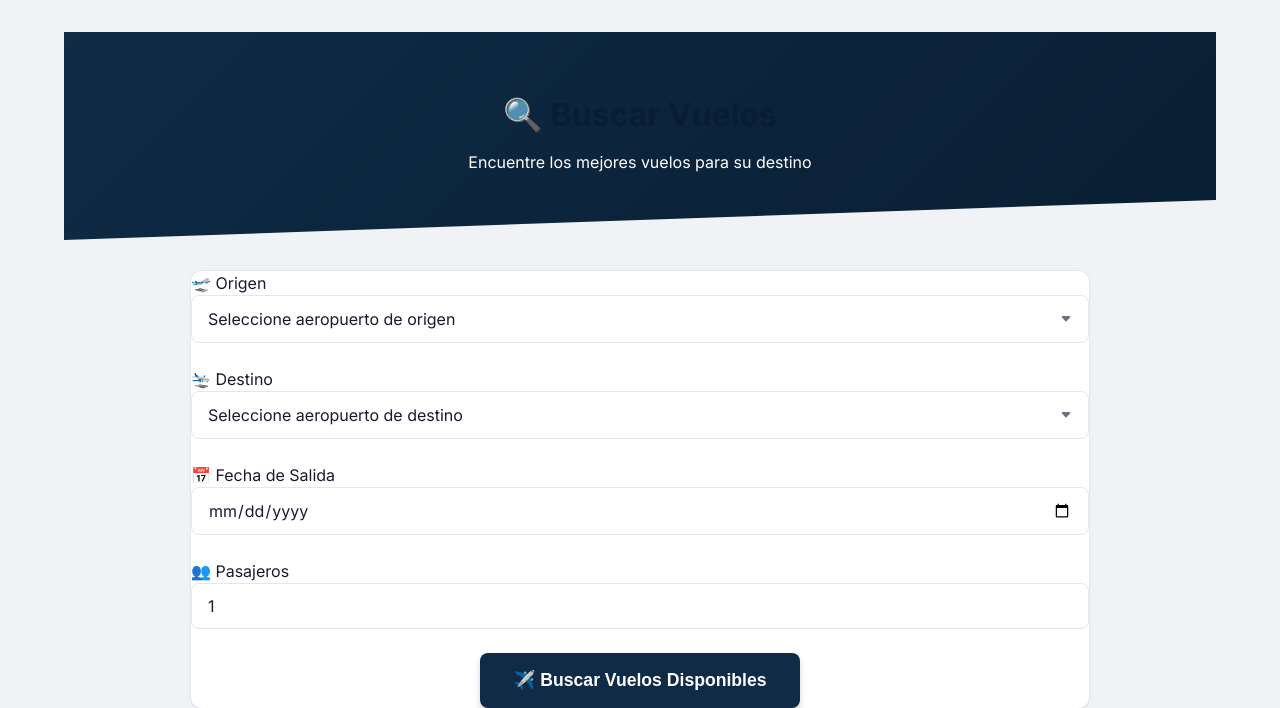
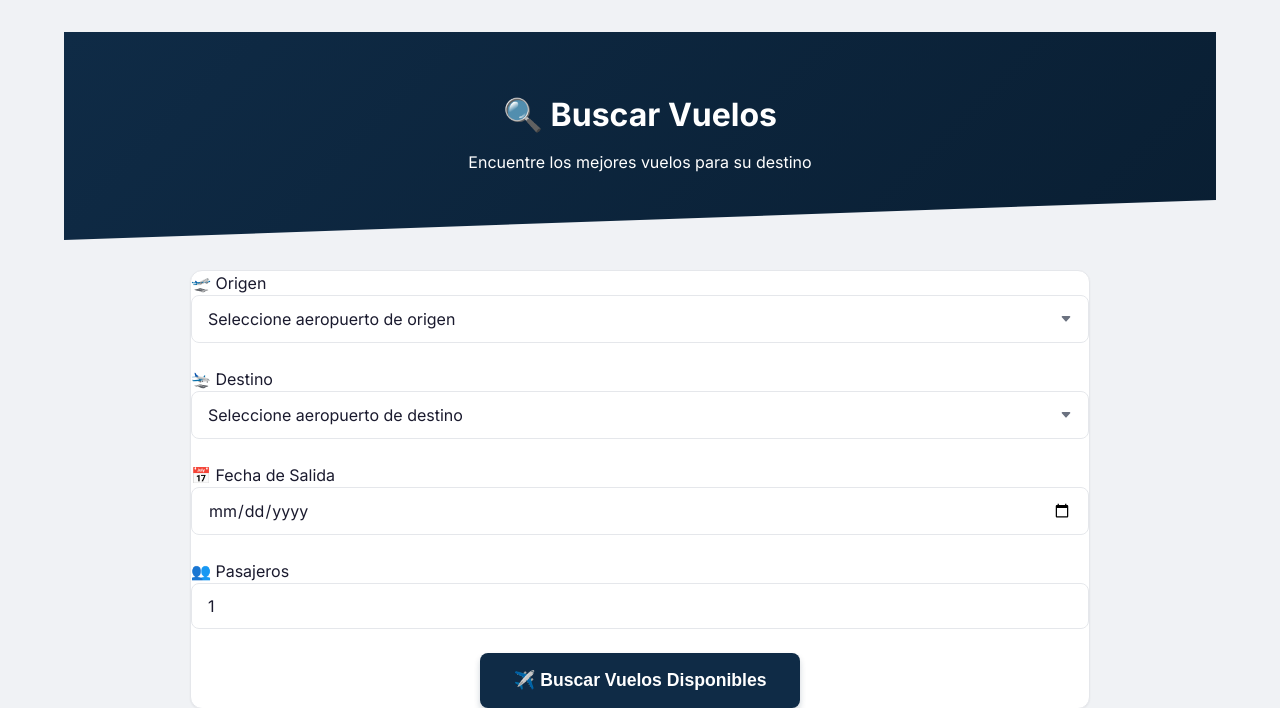
Before and after one commit to 1Mejor2345/SBD_2P, a Flask app: template templates/reservaciones/buscar_vuelos.html in a window 1280 px wide. Shown: the top 708 px of the page. Run offline with Flask 3, Linux system fonts and the light colour scheme; the template is opened without the code that fills it, so the values that code supplies are empty.

Commit message:
Update buscar_vuelos.html

```diff
--- a/templates/reservaciones/buscar_vuelos.html
+++ b/templates/reservaciones/buscar_vuelos.html
@@ -1,7 +1,7 @@
 {% extends 'layout.html' %}
 {% block content %}
 <div class="page-header">
-    <h1>🔍 Buscar Vuelos</h1>
+    <h1 style="color: white;">🔍 Buscar Vuelos</h1>
     <p>Encuentre los mejores vuelos para su destino</p>
 </div>
 
```
